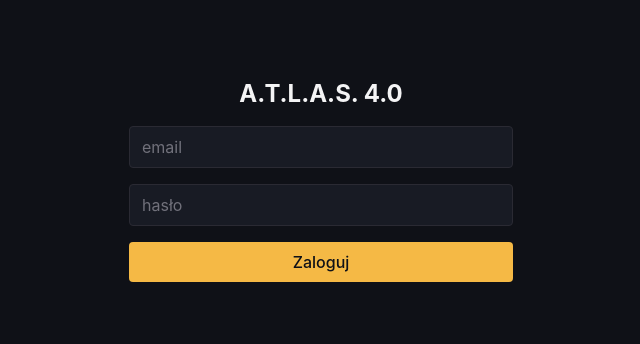
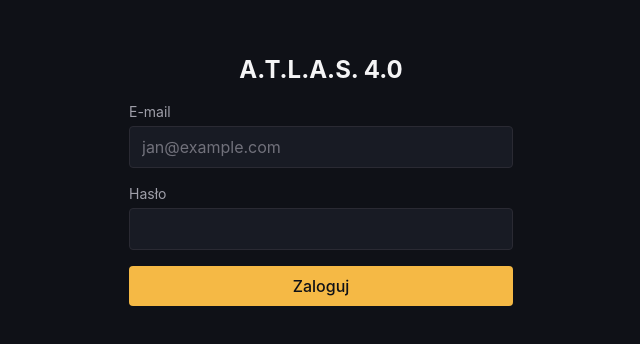
Before and after one commit to TenaciousHare/atlas, a React (Vite) app: page / in a window 1280 px wide. Shown: the part 220-564 px from the top of the page, without its empty margins (319-959 px from the left). Built offline with nearby package versions, Linux system fonts and the light colour scheme; no server answers.

Commit message:
fix(a11y): add labels to daily log and login forms

```diff
--- a/src/components/DailyForm.tsx
+++ b/src/components/DailyForm.tsx
@@ -50,41 +50,66 @@ export default function DailyForm({ session }: { session: Session }) {
   }
 
   return (
-    <section className=" flex items-center justify-center px-4 py-10">
+    <section className="flex items-center justify-center px-4 py-10">
       <form onSubmit={handleSave} className="w-full max-w-sm space-y-4">
         <h2 className="text-xl font-semibold text-center text-zinc-100">
           Dziś · {today}
         </h2>
-
+        <div className="space-y-1">
+          <label htmlFor="weight" className="block text-sm text-zinc-400">
+            Waga (kg)
+          </label>
           <input
+            id="weight"
             type="text"
             value={weight}
             onChange={(e) => setWeight(e.target.value)}
-          placeholder="waga"
+            placeholder="np. 95,5"
+            inputMode="decimal"
             className="w-full rounded border px-3 py-2 bg-brand-surface border-brand-border text-zinc-100 placeholder:text-zinc-500"
           />
+        </div>
+        <div className="space-y-1">
+          <label htmlFor="waist" className="block text-sm text-zinc-400">
+            Pas (cm)
+          </label>
           <input
+            id="waist"
             type="text"
             value={waist}
             onChange={(e) => setWaist(e.target.value)}
-          placeholder="pas"
+            placeholder="np. 83,5"
+            inputMode="decimal"
             className="w-full rounded border px-3 py-2 bg-brand-surface border-brand-border text-zinc-100 placeholder:text-zinc-500"
           />
+        </div>
+        <div className="space-y-1">
+          <label htmlFor="steps" className="block text-sm text-zinc-400">
+            Kroki
+          </label>
           <input
+            id="steps"
             type="text"
             value={steps}
             onChange={(e) => setSteps(e.target.value)}
-          placeholder="kroki"
+            placeholder="np. 10231"
+            inputMode="numeric"
             className="w-full rounded border px-3 py-2 bg-brand-surface border-brand-border text-zinc-100 placeholder:text-zinc-500"
           />
+        </div>
+        <div className="space-y-1">
+          <label htmlFor="notes" className="block text-sm text-zinc-400">
+            Uwagi
+          </label>
           <input
+            id="notes"
             type="text"
             value={notes}
             onChange={(e) => setNotes(e.target.value)}
-          placeholder="uwagi"
+            placeholder="np. Słabe samopoczucie"
             className="w-full rounded border px-3 py-2 bg-brand-surface border-brand-border text-zinc-100 placeholder:text-zinc-500"
           />
-
+        </div>
         <button
           type="submit"
           disabled={status === "saving"}
@@ -93,10 +118,12 @@ export default function DailyForm({ session }: { session: Session }) {
           {status === "saving" ? "Zapisywanie…" : "Zapisz"}
         </button>
         {status === "saved" && (
-          <p className="text-sm text-green-400 text-center">Zapisano ✓</p>
+          <p role="status" className="text-sm text-green-400 text-center">
+            Zapisano ✓
+          </p>
         )}
         {status === "error" && (
-          <p className="text-sm text-red-400 text-center">
+          <p role="alert" className="text-sm text-red-400 text-center">
             Nie udało się zapisać
           </p>
         )}
--- a/src/components/Login.tsx
+++ b/src/components/Login.tsx
@@ -30,25 +30,41 @@ export default function Login() {
         <h1 className="text-2xl font-bold text-center text-zinc-100">
           A.T.L.A.S. 4.0
         </h1>
-
+        <div className="space-y-1">
+          <label htmlFor="email" className="block text-sm text-zinc-400">
+            E-mail
+          </label>
           <input
+            id="email"
             type="email"
             value={email}
+            autoComplete="email"
             onChange={(e) => setEmail(e.target.value)}
-          placeholder="email"
+            placeholder="jan@example.com"
             required
             className="w-full rounded border px-3 py-2 bg-brand-surface border-brand-border text-zinc-100 placeholder:text-zinc-500"
           />
+        </div>
+        <div className="space-y-1">
+          <label htmlFor="password" className="block text-sm text-zinc-400">
+            Hasło
+          </label>
           <input
+            id="password"
             type="password"
+            autoComplete="current-password"
             value={password}
             onChange={(e) => setPassword(e.target.value)}
-          placeholder="hasło"
             required
             className="w-full rounded border px-3 py-2 bg-brand-surface border-brand-border text-zinc-100 placeholder:text-zinc-500"
           />
+        </div>
 
-        {errorMsg && <p className="text-sm text-red-400">{errorMsg}</p>}
+        {errorMsg && (
+          <p role="alert" className="text-sm text-red-400">
+            {errorMsg}
+          </p>
+        )}
 
         <button
           type="submit"
```
Lines whose indentation alone changed are shown as unchanged.
